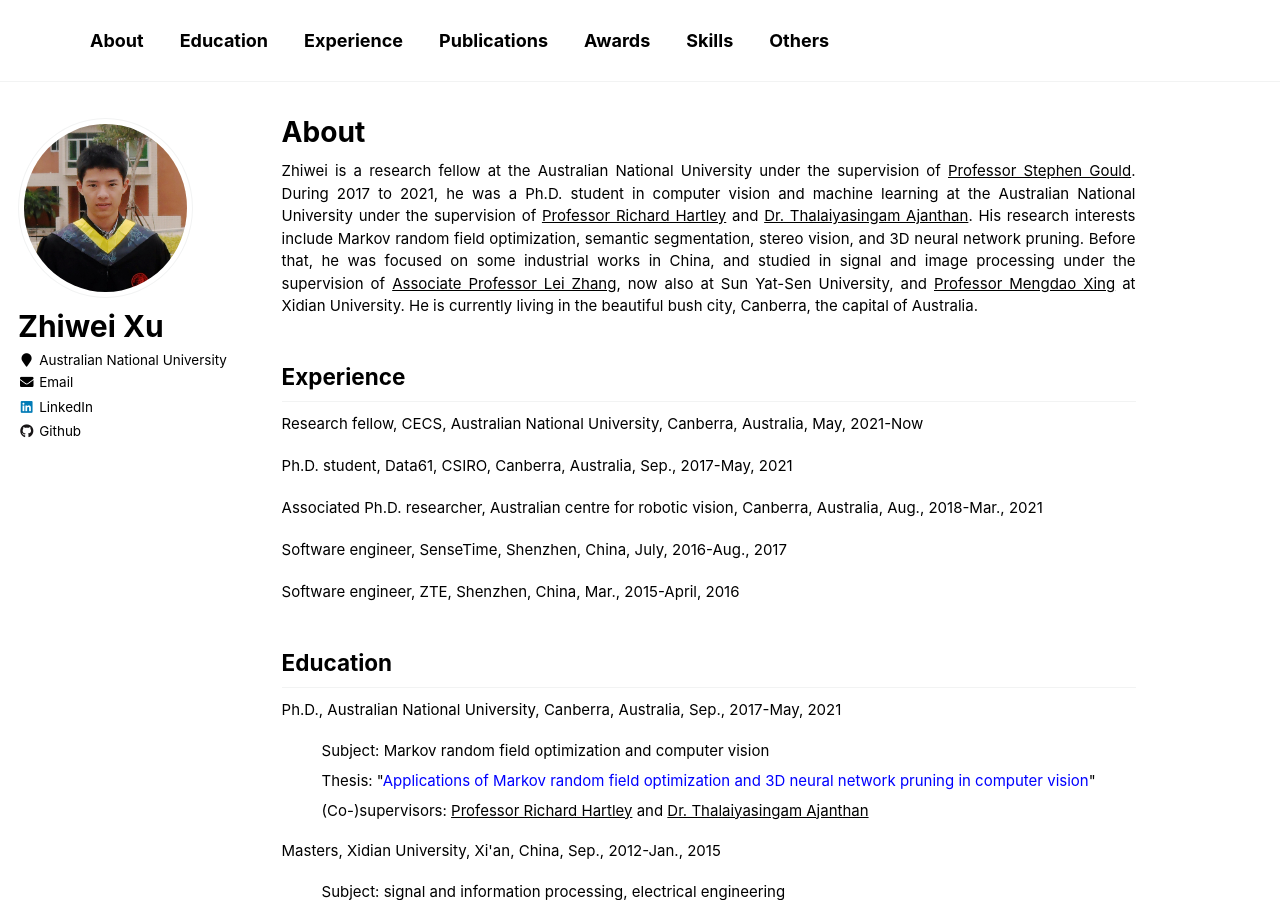
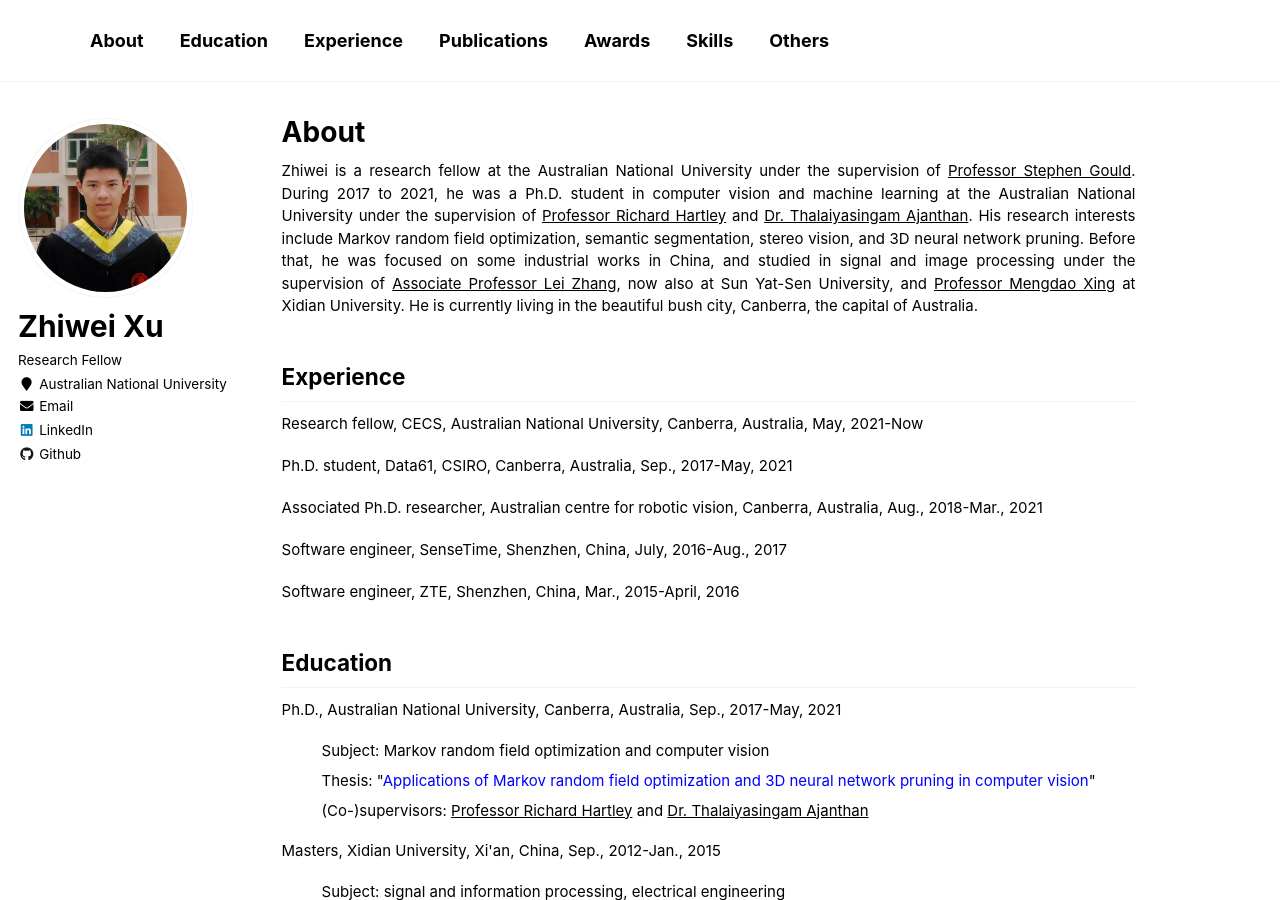
Before and after one commit to zwxu064/zwxu064.github.io, a Jekyll site: the page built from _pages/about.html, in a window 1280 px wide and 900 px high. Built offline with Jekyll 4.4.1, drawn with Linux system fonts in a browser that asks for light colours.

Commit message:
Update _config.yml

```diff
--- a/_config.yml
+++ b/_config.yml
@@ -82,7 +82,7 @@ analytics:
 author:
   name             : "Zhiwei Xu"
   avatar           : "../images/zhiwei.png"
-  bio              : ""
+  bio              : "Research Fellow"
   location         : "Australian National University"
   employer         :
   pubmed           :
```
